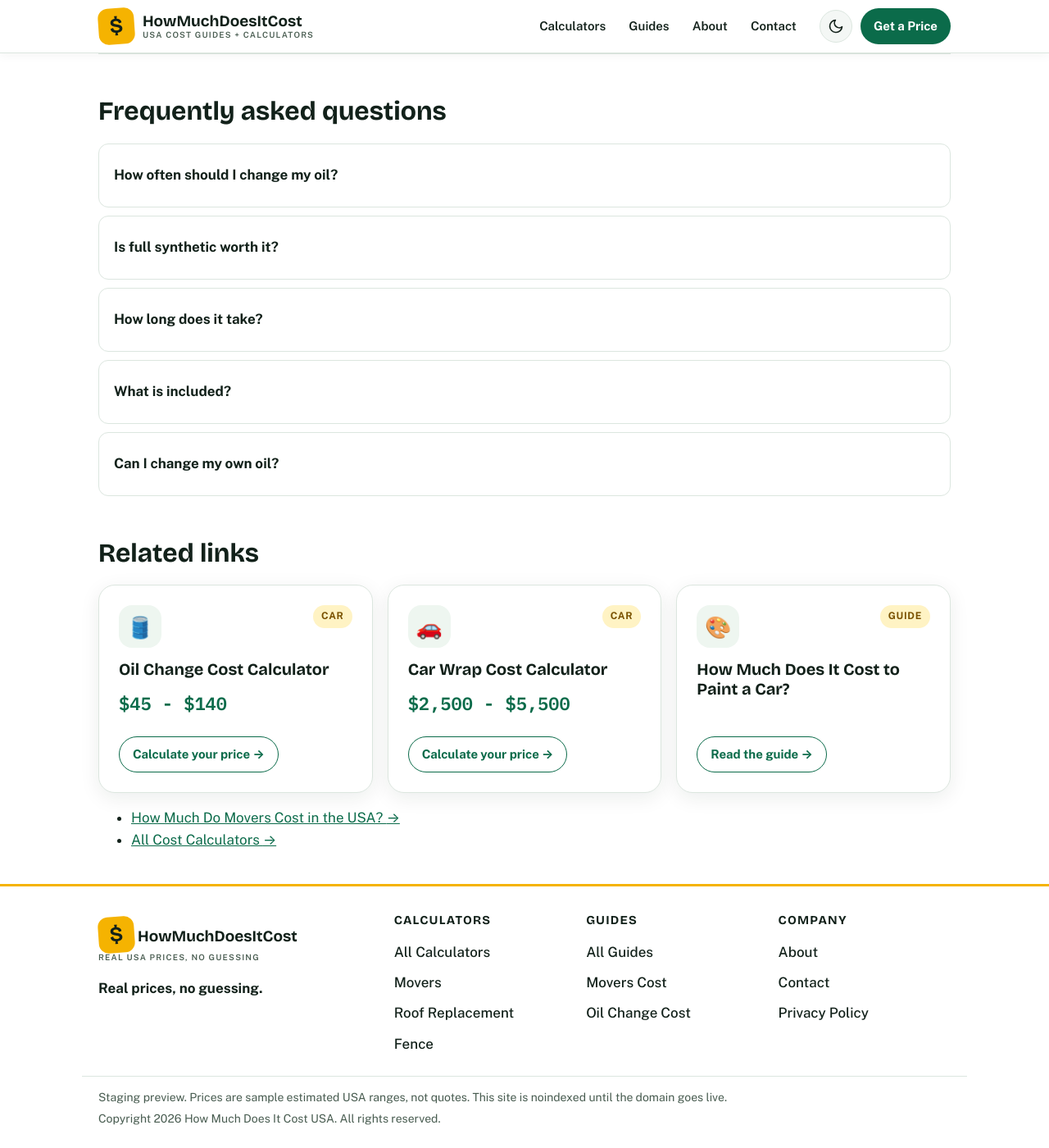
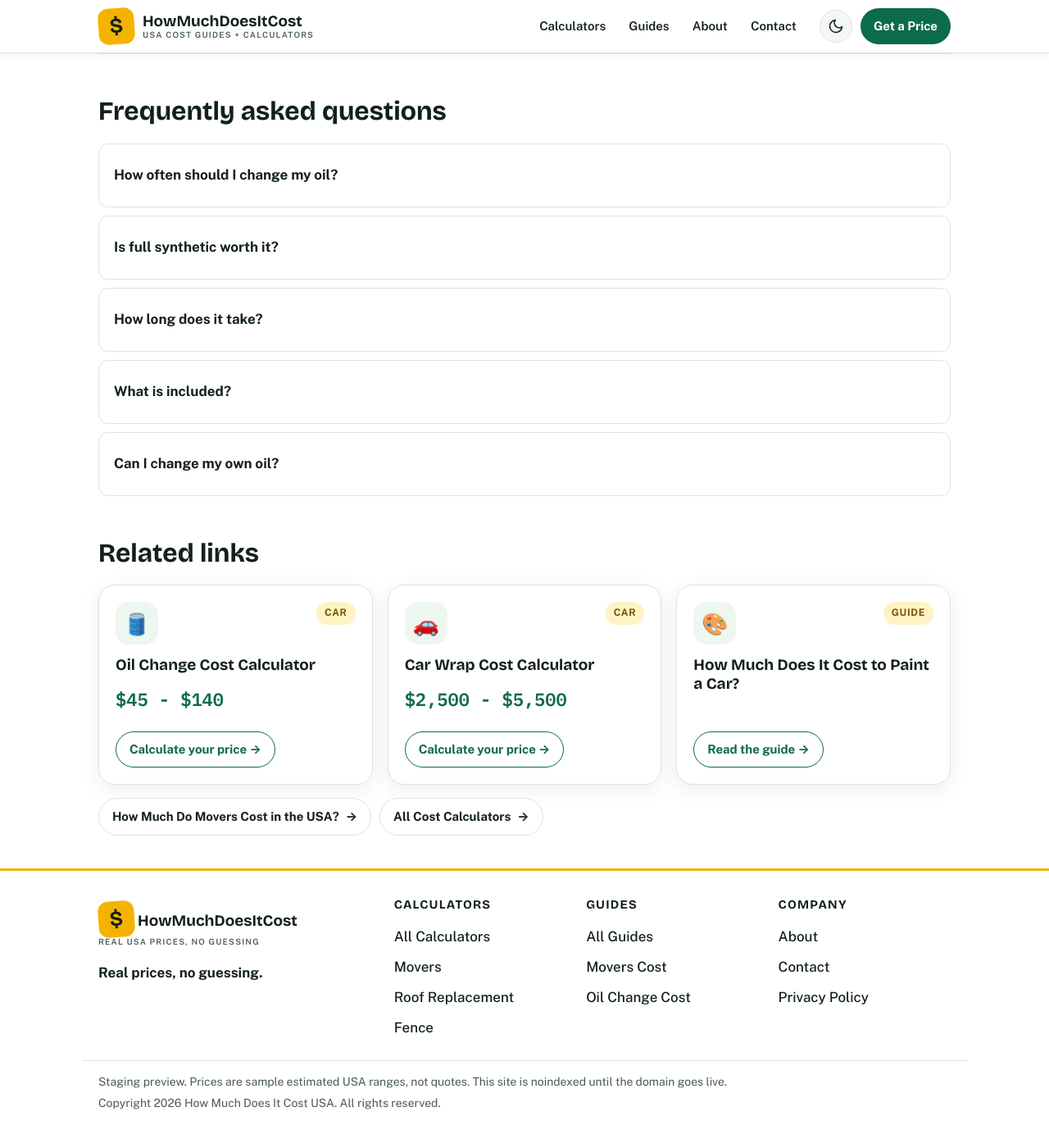
Before and after one commit to zaidmeo09-dhangal/howmuchdoesitcostusa, a Jekyll site: the page built from _posts/2026-11-14-how-much-does-an-oil-change-cost.md, in a window 1280 px wide and 1400 px high, scrolled down 2593 px. Shown: the whole window at 82% size. Built offline with Jekyll 4.4.1, drawn with Linux system fonts in a browser that asks for light colours.

Commit message:
Initial deploy: add assets/css/style.css

```diff
--- a/assets/css/style.css
+++ b/assets/css/style.css
@@ -370,3 +370,17 @@ details.faq p { margin: 10px 0 4px; }
   .head-cta { font-size: 13px; padding: 9px 12px; }
   .logo-text { font-size: 14px; }
 }
+
+/* References as source chips, Related as cards + pill links: no plain bullet links. */
+.ref-chips, .chip-list { list-style: none; margin: 16px 0 0; padding: 0; display: flex; flex-wrap: wrap; gap: 10px; }
+.ref-chip, .chip-list a {
+  display: inline-flex; align-items: center; gap: 8px;
+  padding: 10px 16px; border: 1px solid var(--border); border-radius: 999px;
+  background: var(--surface); color: var(--ink); text-decoration: none; font-weight: 700; font-size: 15px;
+}
+.ref-chip:hover, .chip-list a:hover { text-decoration: none; border-color: var(--green); color: var(--green); }
+.ref-chip .ref-note { font-weight: 500; color: var(--muted); font-size: 13px; }
+.ref-chip .ref-arrow { color: var(--green); font-weight: 700; }
+.related-grid { margin-top: 16px; }
+.related-card { padding: 20px; }
+.related-card h3 { font-size: 19px; }
```
